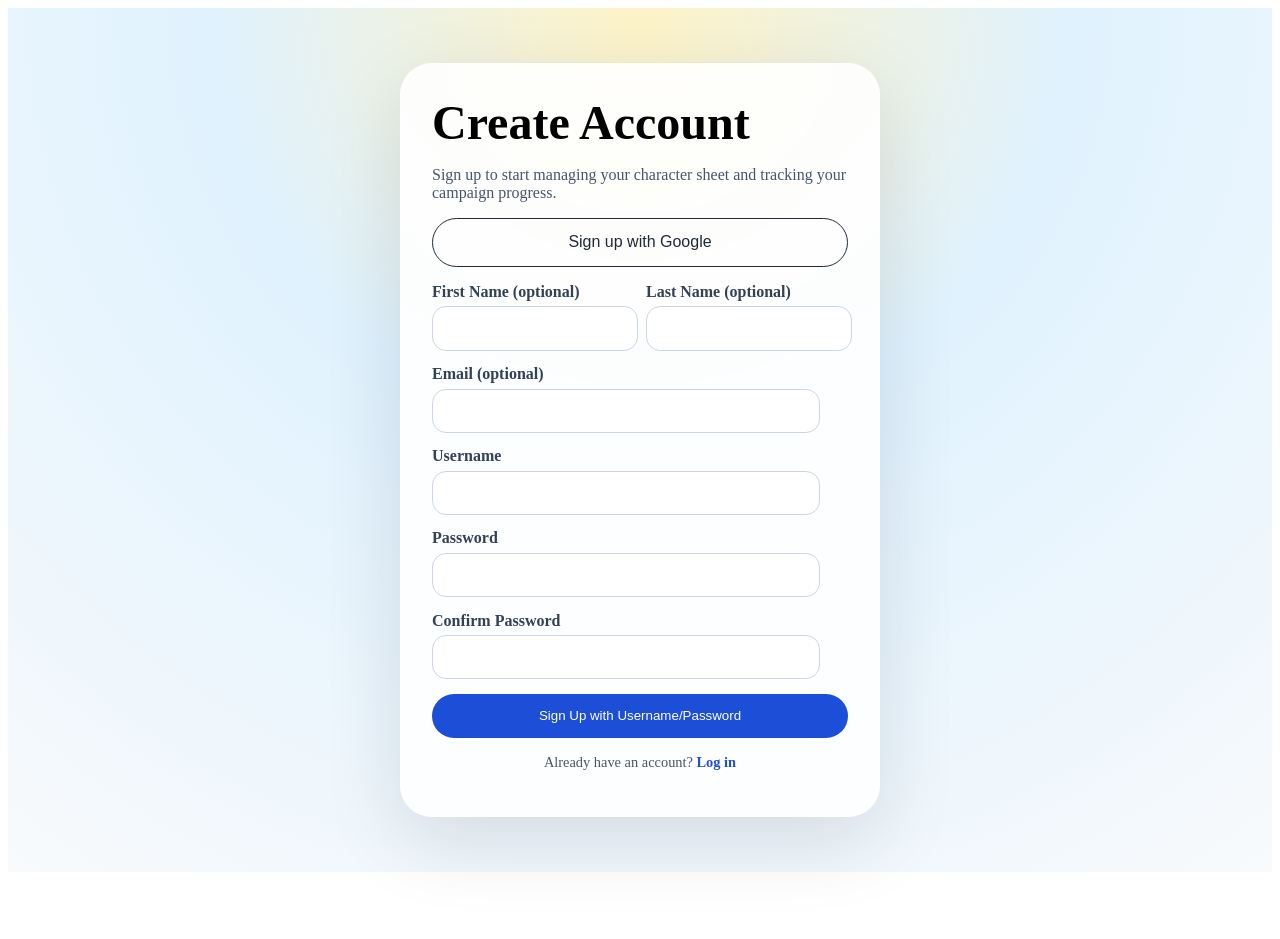
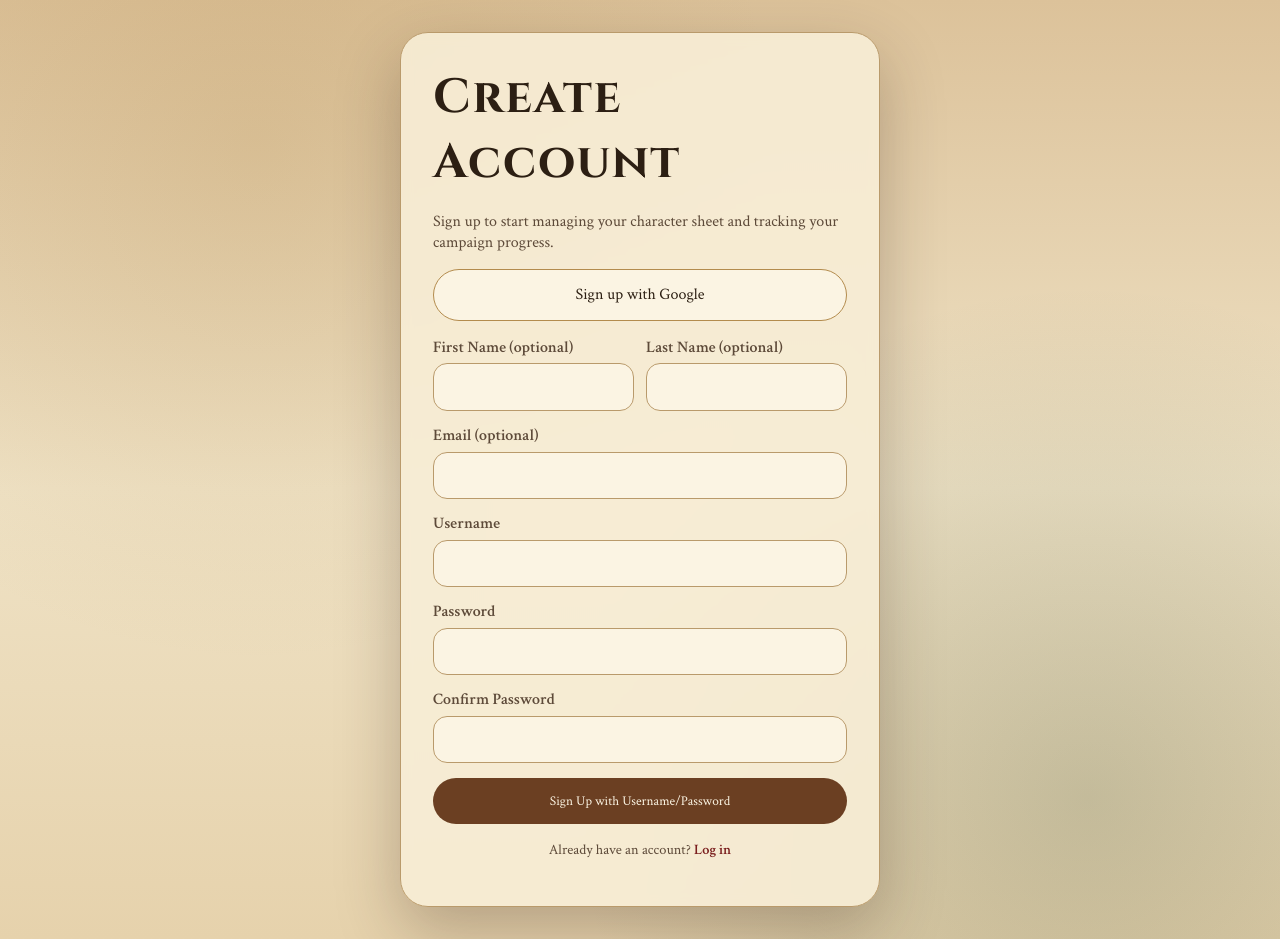
Before and after one commit to Jacob-G-Watson/dnd-tracker, a Vue app in the folder frontend/: page /#/signup in a window 1280 px wide. Before the commit the page ends 880 px from the top, so only its background shows below. Built offline with nearby package versions, Linux system fonts and the light colour scheme; no server answers.

Commit message:
feat: apply a brown type theme

```diff
--- a/frontend/src/components/CharacterCard.vue
+++ b/frontend/src/components/CharacterCard.vue
@@ -61,8 +61,9 @@ const characterLevel = computed(() => {
 .character-card {
   padding: 1.25rem;
   border-radius: 24px;
-  background: #ffffff;
-  box-shadow: 0 20px 50px rgba(15, 23, 42, 0.08);
+  border: 1px solid var(--border);
+  background: var(--bg-card);
+  box-shadow: var(--shadow-soft);
 }
 
 .header-row {
@@ -87,13 +88,21 @@ dd {
 }
 
 .description {
-  color: #475569;
+  color: var(--ink-muted);
 }
 
 .secondary-button {
   padding: 0.65rem 0.9rem;
   border-radius: 999px;
-  border: 1px solid #1f2937;
+  border: 1px solid var(--accent-brass);
   background: transparent;
+  color: var(--ink);
+  cursor: pointer;
+  transition: background-color 180ms ease, border-color 180ms ease;
+}
+
+.secondary-button:hover {
+  background: rgba(179, 139, 77, 0.14);
+  border-color: var(--accent-leather);
 }
 </style>
--- a/frontend/src/components/CharacterCreateForm.vue
+++ b/frontend/src/components/CharacterCreateForm.vue
@@ -48,25 +48,36 @@ async function createCharacter() {
   gap: 0.75rem;
   padding: 1.25rem;
   border-radius: 24px;
-  background: #f8fafc;
+  border: 1px solid var(--border);
+  background: var(--bg-panel);
+  box-shadow: var(--shadow-soft);
 }
 
 h2 {
   margin: 0;
+  color: var(--ink);
 }
 
 input,
 textarea {
   padding: 0.8rem 0.9rem;
   border-radius: 14px;
-  border: 1px solid #cbd5e1;
+  border: 1px solid var(--border);
+  background: var(--bg-field);
+  color: var(--ink);
 }
 
 .primary-button {
   padding: 0.9rem 1rem;
   border: 0;
   border-radius: 999px;
-  background: #0f766e;
-  color: #ffffff;
+  background: var(--accent-leather);
+  color: var(--bg-field);
+  cursor: pointer;
+  transition: background-color 180ms ease;
+}
+
+.primary-button:hover {
+  background: var(--accent-leather-deep);
 }
 </style>
--- a/frontend/src/components/CharacterEditor.vue
+++ b/frontend/src/components/CharacterEditor.vue
@@ -81,6 +81,10 @@ function cancelEdit() {
 .editor-form {
   display: grid;
   gap: 0.75rem;
+  padding: 1rem;
+  border-radius: 20px;
+  border: 1px solid var(--border);
+  background: rgba(251, 244, 227, 0.75);
 }
 
 .field {
@@ -91,7 +95,7 @@ function cancelEdit() {
 .field-label {
   font-size: 0.75rem;
   font-weight: 600;
-  color: #374151;
+  color: var(--ink-muted);
   text-transform: uppercase;
   letter-spacing: 0.05em;
   padding-left: 0.25rem;
@@ -101,7 +105,9 @@ input,
 textarea {
   padding: 0.8rem 0.9rem;
   border-radius: 14px;
-  border: 1px solid #cbd5e1;
+  border: 1px solid var(--border);
+  background: var(--bg-field);
+  color: var(--ink);
 }
 
 .button-group {
@@ -113,19 +119,30 @@ textarea {
   padding: 0.9rem 1rem;
   border: 0;
   border-radius: 999px;
-  background: #1d4ed8;
-  color: #ffffff;
+  background: var(--accent-leather);
+  color: var(--bg-field);
   flex: 1;
   cursor: pointer;
+  transition: background-color 180ms ease;
+}
+
+.primary-button:hover {
+  background: var(--accent-leather-deep);
 }
 
 .cancel-button {
   padding: 0.9rem 1rem;
-  border: 1px solid #cbd5e1;
+  border: 1px solid var(--accent-brass);
   border-radius: 999px;
-  background: #ffffff;
-  color: #374151;
+  background: var(--bg-field);
+  color: var(--ink);
   flex: 1;
   cursor: pointer;
+  transition: background-color 180ms ease, border-color 180ms ease;
+}
+
+.cancel-button:hover {
+  background: var(--bg-card);
+  border-color: var(--accent-leather);
 }
 </style>
--- a/frontend/src/components/CustomLoginForm.vue
+++ b/frontend/src/components/CustomLoginForm.vue
@@ -62,32 +62,39 @@ async function submitForm() {
 label {
   display: grid;
   gap: 0.35rem;
-  color: #334155;
+  color: var(--ink-muted);
   font-weight: 600;
 }
 
 input {
   padding: 0.85rem 1rem;
   border-radius: 14px;
-  border: 1px solid #cbd5e1;
+  border: 1px solid var(--border);
+  background: var(--bg-field);
+  color: var(--ink);
 }
 
 .primary-button {
   padding: 0.9rem 1rem;
   border: 0;
   border-radius: 999px;
-  background: #1d4ed8;
-  color: #ffffff;
+  background: var(--accent-leather);
+  color: var(--bg-field);
   cursor: pointer;
+  transition: background-color 180ms ease;
+}
+
+.primary-button:hover {
+  background: var(--accent-leather-deep);
 }
 
 .loading-message {
   margin: 0;
-  color: #334155;
+  color: var(--ink-muted);
 }
 
 .error-message {
   margin: 0;
-  color: #b91c1c;
+  color: var(--danger);
 }
 </style>
--- a/frontend/src/components/CustomSignupForm.vue
+++ b/frontend/src/components/CustomSignupForm.vue
@@ -102,41 +102,48 @@ async function submitForm() {
 label {
   display: grid;
   gap: 0.35rem;
-  color: #334155;
+  color: var(--ink-muted);
   font-weight: 600;
 }
 
 input {
-  width: 85%;
+  width: 100%;
   min-width: 0;
   padding: 0.85rem 1rem;
   border-radius: 14px;
-  border: 1px solid #cbd5e1;
+  border: 1px solid var(--border);
+  background: var(--bg-field);
+  color: var(--ink);
 }
 
 .primary-button {
   padding: 0.9rem 1rem;
   border: 0;
   border-radius: 999px;
-  background: #1d4ed8;
-  color: #ffffff;
+  background: var(--accent-leather);
+  color: var(--bg-field);
   cursor: pointer;
+  transition: background-color 180ms ease;
+}
+
+.primary-button:hover {
+  background: var(--accent-leather-deep);
 }
 
 .required-note {
   margin: 0;
-  color: #475569;
+  color: var(--ink-muted);
   font-size: 0.9rem;
 }
 
 .loading-message {
   margin: 0;
-  color: #334155;
+  color: var(--ink-muted);
 }
 
 .error-message {
   margin: 0;
-  color: #b91c1c;
+  color: var(--danger);
 }
 
 @media (max-width: 460px) {
--- a/frontend/src/components/GoogleLoginButton.vue
+++ b/frontend/src/components/GoogleLoginButton.vue
@@ -73,11 +73,17 @@ onMounted(async () => {
   width: 100%;
   padding: 0.9rem 1rem;
   border-radius: 999px;
-  border: 1px solid #1f2937;
-  background: transparent;
-  color: #1f2937;
+  border: 1px solid var(--accent-brass);
+  background: var(--bg-field);
+  color: var(--ink);
   font-size: 1rem;
   cursor: pointer;
+  transition: background-color 180ms ease, border-color 180ms ease;
+}
+
+.secondary-button:hover {
+  background: var(--bg-card);
+  border-color: var(--accent-leather);
 }
 
 .secondary-button:disabled {
--- a/frontend/src/main.js
+++ b/frontend/src/main.js
@@ -2,6 +2,7 @@ import { createApp } from "vue";
 import { createPinia } from "pinia";
 
 import App from "./App.vue";
+import "./theme.css";
 import { createAppRouter } from "./router";
 
 const app = createApp(App);
--- /dev/null
+++ b/frontend/src/theme.css
@@ -0,0 +1,66 @@
+@import url("https://fonts.googleapis.com/css2?family=Cinzel:wght@500;700&family=Crimson+Text:wght@400;600;700&display=swap");
+
+:root {
+	--bg-page: #efe2c5;
+	--bg-page-ink: #dbc39a;
+	--bg-panel: rgba(248, 238, 214, 0.9);
+	--bg-card: #f4e6c7;
+	--bg-field: #fbf4e3;
+	--ink: #2c1f13;
+	--ink-muted: #5d4a39;
+	--border: #b99a6b;
+	--accent-leather: #6b3f22;
+	--accent-leather-deep: #4f2c16;
+	--accent-forest: #2f4a34;
+	--accent-brass: #b38b4d;
+	--accent-link: #7a1e1e;
+	--danger: #8b1a1a;
+	--shadow-soft: 0 18px 48px rgba(49, 30, 17, 0.2);
+	--shadow-hard: 0 24px 64px rgba(49, 30, 17, 0.28);
+}
+
+* {
+	box-sizing: border-box;
+}
+
+html,
+body,
+#app {
+	min-height: 100%;
+}
+
+body {
+	margin: 0;
+	color: var(--ink);
+	font-family: "Crimson Text", serif;
+	background:
+		radial-gradient(circle at 10% 15%, rgba(79, 44, 22, 0.12), transparent 45%),
+		radial-gradient(circle at 90% 85%, rgba(47, 74, 52, 0.09), transparent 40%),
+		linear-gradient(180deg, var(--bg-page-ink), var(--bg-page));
+}
+
+h1,
+h2,
+h3,
+.eyebrow {
+	font-family: "Cinzel", serif;
+	letter-spacing: 0.03em;
+}
+
+p,
+label,
+input,
+textarea,
+button,
+a {
+	font-family: inherit;
+}
+
+a {
+	color: var(--accent-link);
+}
+
+:focus-visible {
+	outline: 2px solid var(--accent-brass);
+	outline-offset: 2px;
+}
--- a/frontend/src/views/DashboardView.vue
+++ b/frontend/src/views/DashboardView.vue
@@ -88,7 +88,9 @@ onMounted(loadCharacters);
 .dashboard-layout {
   min-height: 100vh;
   padding: 2rem;
-  background: linear-gradient(180deg, #eff6ff, #f8fafc 35%);
+  background:
+    radial-gradient(circle at 15% 8%, rgba(179, 139, 77, 0.2), transparent 35%),
+    linear-gradient(180deg, #e8d4af, #efe2c5 40%);
 }
 
 .dashboard-header {
@@ -107,8 +109,9 @@ onMounted(loadCharacters);
 .list-panel {
   padding: 1.25rem;
   border-radius: 24px;
-  background: rgba(255, 255, 255, 0.9);
-  box-shadow: 0 20px 60px rgba(15, 23, 42, 0.08);
+  border: 1px solid var(--border);
+  background: var(--bg-panel);
+  box-shadow: var(--shadow-soft);
 }
 
 .panel-header {
@@ -127,8 +130,16 @@ onMounted(loadCharacters);
 .secondary-button {
   padding: 0.75rem 1rem;
   border-radius: 999px;
-  border: 1px solid #1f2937;
-  background: #ffffff;
+  border: 1px solid var(--accent-brass);
+  background: var(--bg-field);
+  color: var(--ink);
+  cursor: pointer;
+  transition: background-color 180ms ease, border-color 180ms ease;
+}
+
+.secondary-button:hover {
+  background: var(--bg-card);
+  border-color: var(--accent-leather);
 }
 
 .eyebrow {
@@ -136,7 +147,7 @@ onMounted(loadCharacters);
   text-transform: uppercase;
   letter-spacing: 0.16em;
   font-size: 0.75rem;
-  color: #0f766e;
+  color: var(--accent-forest);
 }
 
 h1,
@@ -145,7 +156,12 @@ p {
   margin-top: 0;
 }
 
+h1,
+h2 {
+  color: var(--ink);
+}
+
 .error-message {
-  color: #b91c1c;
+  color: var(--danger);
 }
 </style>
--- a/frontend/src/views/LoginView.vue
+++ b/frontend/src/views/LoginView.vue
@@ -61,33 +61,38 @@ async function handleGoogleLogin(idToken) {
   display: grid;
   place-items: center;
   padding: 2rem;
-  background: radial-gradient(circle at top, #fef3c7, #e0f2fe 40%, #f8fafc 100%);
+  background:
+    radial-gradient(circle at 20% 15%, rgba(179, 139, 77, 0.22), transparent 40%),
+    radial-gradient(circle at 85% 85%, rgba(47, 74, 52, 0.2), transparent 38%),
+    linear-gradient(180deg, #dcc29a, #efe2c5 52%, #e6d2ac 100%);
 }
 
 .login-panel {
   width: min(30rem, 100%);
   padding: 2rem;
-  border-radius: 32px;
-  background: rgba(255, 255, 255, 0.88);
-  backdrop-filter: blur(18px);
-  box-shadow: 0 24px 80px rgba(15, 23, 42, 0.12);
+  border-radius: 28px;
+  border: 1px solid var(--border);
+  background: var(--bg-panel);
+  backdrop-filter: blur(6px);
+  box-shadow: var(--shadow-hard);
 }
 
 .eyebrow {
   margin: 0 0 0.5rem;
   text-transform: uppercase;
   letter-spacing: 0.16em;
-  color: #0f766e;
+  color: var(--accent-forest);
   font-size: 0.8rem;
 }
 
 h1 {
   margin: 0;
   font-size: clamp(2rem, 4vw, 3rem);
+  color: var(--ink);
 }
 
 .intro-copy {
-  color: #475569;
+  color: var(--ink-muted);
 }
 
 .login-actions {
@@ -96,19 +101,33 @@ h1 {
 }
 
 .error-message {
-  color: #b91c1c;
+  color: var(--danger);
 }
 
 .switch-link {
   margin-top: 1rem;
   text-align: center;
-  color: #475569;
+  color: var(--ink-muted);
   font-size: 0.9rem;
 }
 
 .switch-link a {
-  color: #1d4ed8;
+  color: var(--accent-link);
   text-decoration: none;
   font-weight: 600;
 }
+
+.switch-link a:hover {
+  color: var(--accent-leather);
+}
+
+@media (max-width: 600px) {
+  .login-layout {
+    padding: 1rem;
+  }
+
+  .login-panel {
+    padding: 1.4rem;
+  }
+}
 </style>
--- a/frontend/src/views/SignupView.vue
+++ b/frontend/src/views/SignupView.vue
@@ -64,34 +64,39 @@ async function handleGoogleSignup(idToken) {
   display: grid;
   place-items: center;
   padding: 2rem;
-  background: radial-gradient(circle at top, #fef3c7, #e0f2fe 40%, #f8fafc 100%);
+  background:
+    radial-gradient(circle at 20% 15%, rgba(179, 139, 77, 0.22), transparent 40%),
+    radial-gradient(circle at 85% 85%, rgba(47, 74, 52, 0.2), transparent 38%),
+    linear-gradient(180deg, #dcc29a, #efe2c5 52%, #e6d2ac 100%);
 }
 
 .login-panel {
   width: min(30rem, 100%);
   box-sizing: border-box;
   padding: 2rem;
-  border-radius: 32px;
-  background: rgba(255, 255, 255, 0.88);
-  backdrop-filter: blur(18px);
-  box-shadow: 0 24px 80px rgba(15, 23, 42, 0.12);
+  border-radius: 28px;
+  border: 1px solid var(--border);
+  background: var(--bg-panel);
+  backdrop-filter: blur(6px);
+  box-shadow: var(--shadow-hard);
 }
 
 .eyebrow {
   margin: 0 0 0.5rem;
   text-transform: uppercase;
   letter-spacing: 0.16em;
-  color: #0f766e;
+  color: var(--accent-forest);
   font-size: 0.8rem;
 }
 
 h1 {
   margin: 0;
   font-size: clamp(2rem, 4vw, 3rem);
+  color: var(--ink);
 }
 
 .intro-copy {
-  color: #475569;
+  color: var(--ink-muted);
 }
 
 .login-actions {
@@ -100,19 +105,33 @@ h1 {
 }
 
 .error-message {
-  color: #b91c1c;
+  color: var(--danger);
 }
 
 .switch-link {
   margin-top: 1rem;
   text-align: center;
-  color: #475569;
+  color: var(--ink-muted);
   font-size: 0.9rem;
 }
 
 .switch-link a {
-  color: #1d4ed8;
+  color: var(--accent-link);
   text-decoration: none;
   font-weight: 600;
 }
+
+.switch-link a:hover {
+  color: var(--accent-leather);
+}
+
+@media (max-width: 600px) {
+  .login-layout {
+    padding: 1rem;
+  }
+
+  .login-panel {
+    padding: 1.4rem;
+  }
+}
 </style>
```
